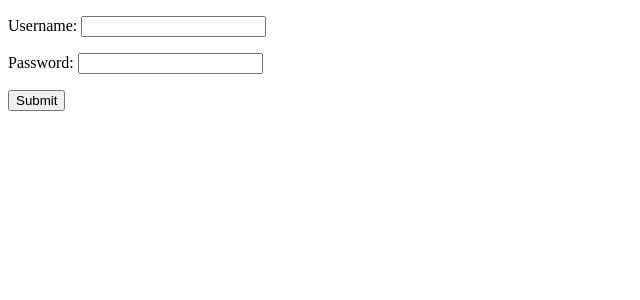
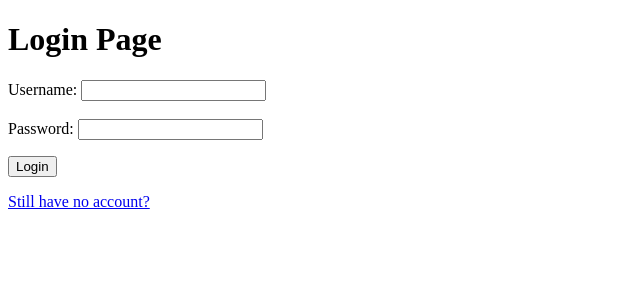
Before and after one commit to George15526/flask_blueprint, a Flask app: page /auth/login in a window 1280 px wide. Shown: the top 300 px of the page, without its empty margins (0-640 px from the left). Run offline with Flask 3, Linux system fonts and the light colour scheme.

Commit message:
logout href done, and click the href in login page will redirect to register url

```diff
--- a/user/auth.py
+++ b/user/auth.py
@@ -25,9 +25,9 @@ def login():
             flash('Login Failed, Please Check.', 'danger')
     return render_template('login.html')
 
-@auth.route('logout')
+@auth.route('/logout')
 def logout():
-    return '<p>Logout</p>'
+    return render_template('login.html')
 
 @auth.route('/register', methods=['GET', 'POST'])
 def register():
--- a/user/static/css/style.css
+++ b/user/static/css/style.css
@@ -16,3 +16,11 @@
    justify-content: stretch;
    text-align: center;
 }
+
+#loginPageTitle {
+    text-align: left;
+}
+
+#registerPageTitle {
+    text-align: left;
+}
--- a/user/templates/index.html
+++ b/user/templates/index.html
@@ -17,5 +17,6 @@
     {% endwith %}
 
     <h1>Welcome {{ username }}</h1>
+    <p><a href={{ url_for('auth.logout') }}>Logout</a></p>
 </body>
 </html>
--- a/user/templates/login.html
+++ b/user/templates/login.html
@@ -3,9 +3,12 @@
 <head>
     <meta charset="UTF-8">
     <meta name="viewport" content="width=device-width, initial-scale=1.0">
-    <title>Hello Page</title>
+    <link rel="stylesheet" href="{{ url_for('static', filename='css/style.css') }}" >
+    <title>Login Page</title>
 </head>
 <body>
+    <h1 id="loginPageTitle">Login Page</h1>
+
     {% with messages = get_flashed_messages() %}
     {% if messages %}
     <ul class="flash">
@@ -17,15 +20,16 @@
     {% endwith %}
 
     <form method="post" action={{ url_for('auth.login') }}>
-        <p>Username:
-            <input type="text" name="username"/>
-        </p>
-        <p>Password:
-            <input type="password" name="password"/>
-        </p>
+        <label for="username">Username: </label>
+            <input type="text" name="username" required>
+        <br><br>
+        <label for="password">Password:</label>
+            <input type="password" name="password" required>
+        <br>
         <p>
-            <button type="submit">Submit</button>
+            <button type="submit">Login</button>
         </p>
     </form>
+    <p><a href={{ url_for('auth.register') }} target="_blank">Still have no account?</a></p>
 </body>
 </html>
```
Also changed, not shown: user/templates/register.html (+8 -6 lines).
